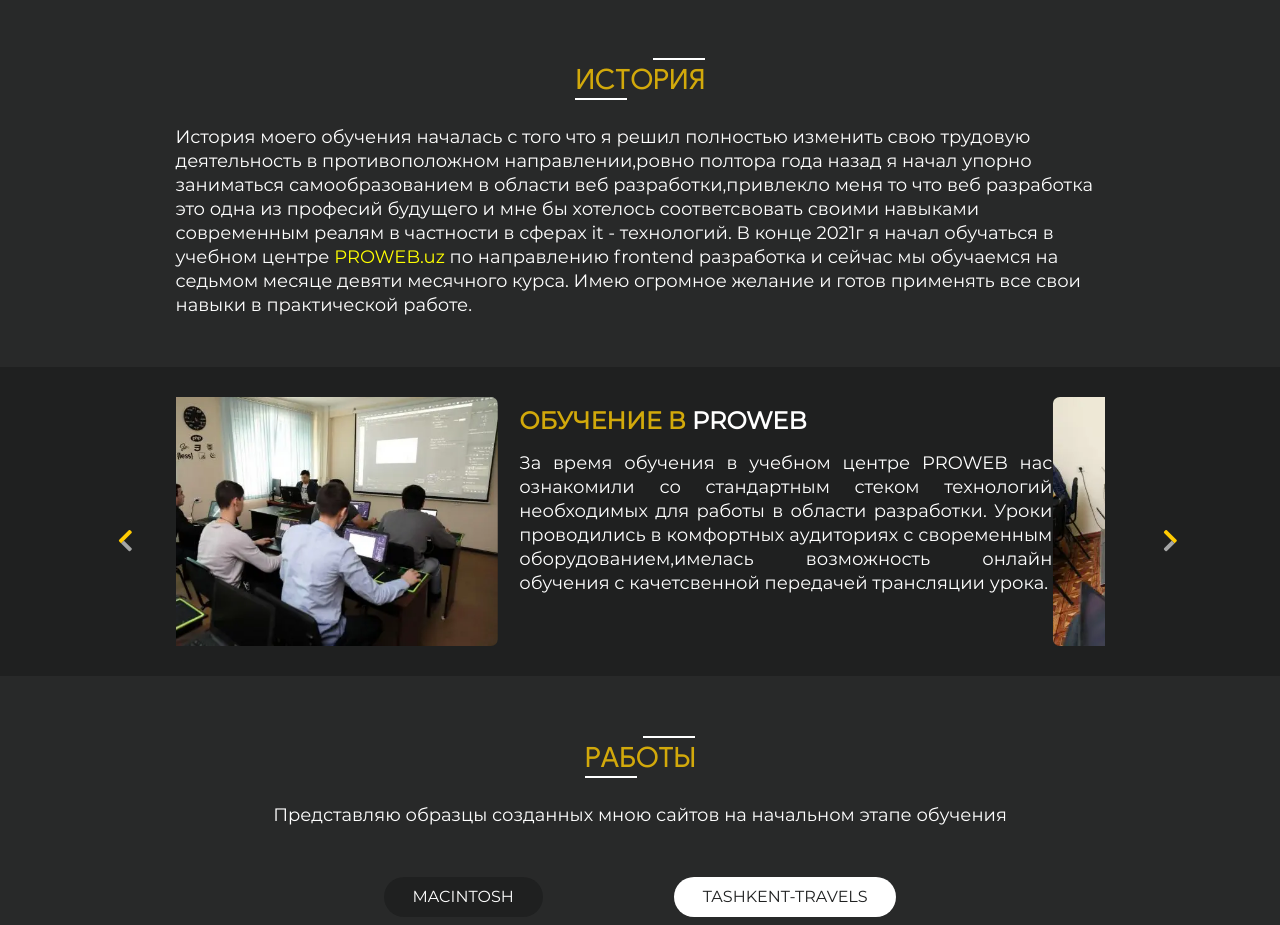
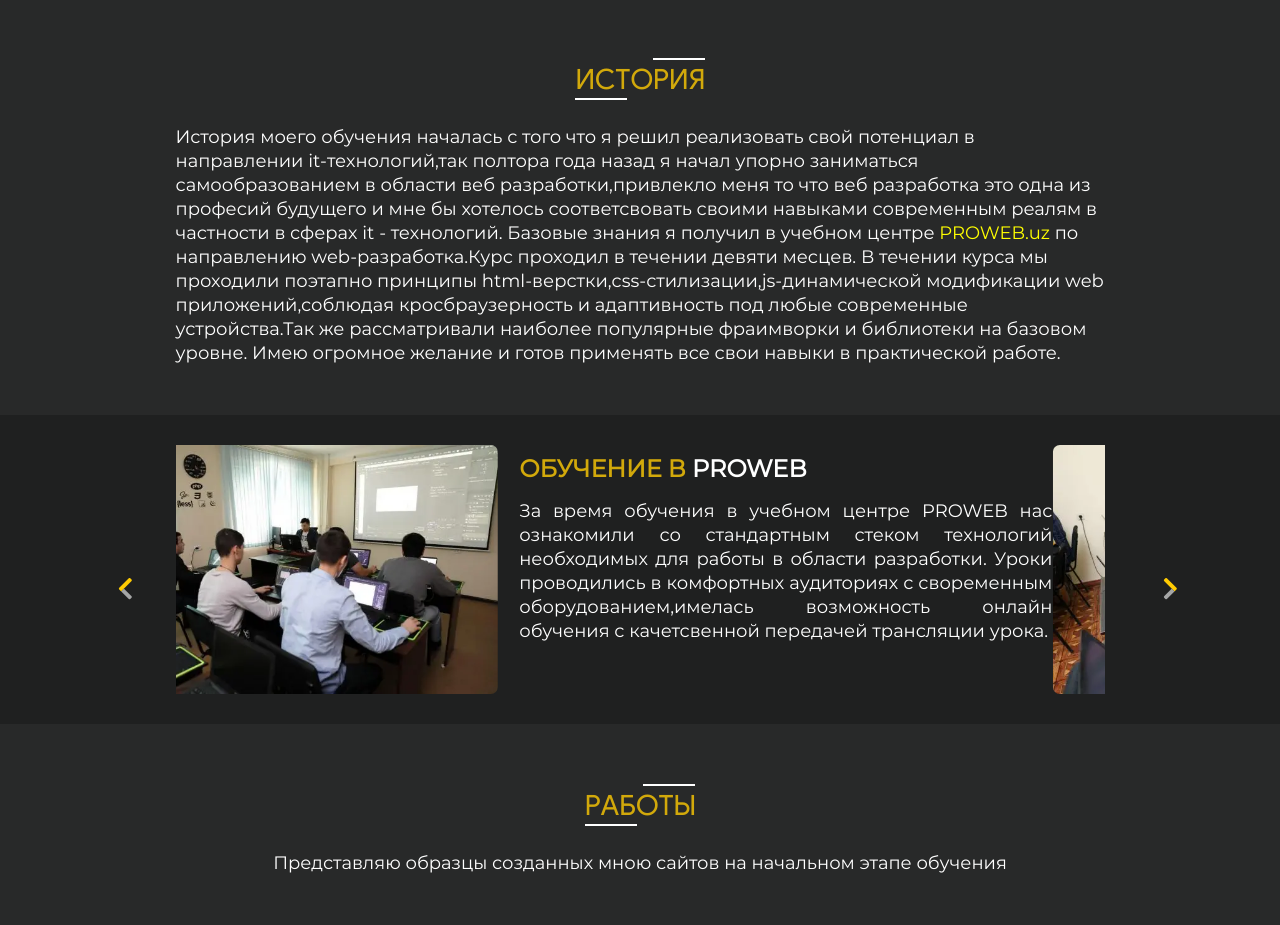
Before and after one commit to MuraPro/Portfolio, a plain HTML site: page index.html in a window 1280 px wide. Shown: the part 802-1727 px from the top of the page. Drawn offline with Linux system fonts and the light colour scheme; files whose address does not match are found by name.

Commit message:
Update index.html

```diff
--- a/index.html
+++ b/index.html
@@ -46,18 +46,12 @@
             <div class="row justify-content-center">
                 <div class="col-lg-10 d-flex flex-column align-items-center">
                     <h3>история</h3>
-                    <p>История моего обучения началась с того что я решил полностью изменить свою
-                        трудовую деятельность
-                        в
-                        противоположном направлении,ровно полтора года назад я начал упорно заниматься самообразованием
+                    <p>История моего обучения началась с того что я решил реализовать свой потенциал в направлении it-технологий,так полтора года назад я начал упорно заниматься самообразованием
                         в области
                         веб разработки,привлекло меня то что веб разработка это одна из професий будущего и мне бы
                         хотелось
-                        соответсвовать своими навыками современным реалям в частности в сферах it - технологий. В конце
-                        2021г я
-                        начал обучаться в учебном центре <a href="https://proweb.uz/">PROWEB.uz</a> по направлению
-                        frontend
-                        разработка и сейчас мы обучаемся на седьмом месяце девяти месячного курса. Имею огромное желание
+                        соответсвовать своими навыками современным реалям в частности в сферах it - технологий. Базовые знания я получил в учебном центре <a href="https://proweb.uz/">PROWEB.uz</a> по направлению
+                        web-разработка.Курс проходил в течении девяти месцев. В течении курса мы проходили поэтапно принципы html-верстки,css-стилизации,js-динамической модификации web приложений,соблюдая кросбраузерность и адаптивность под любые современные устройства.Так же рассматривали наиболее популярные фраимворки и библиотеки на базовом уровне. Имею огромное желание
                         и готов
                         применять
                         все свои навыки в практической работе. </p>
```
